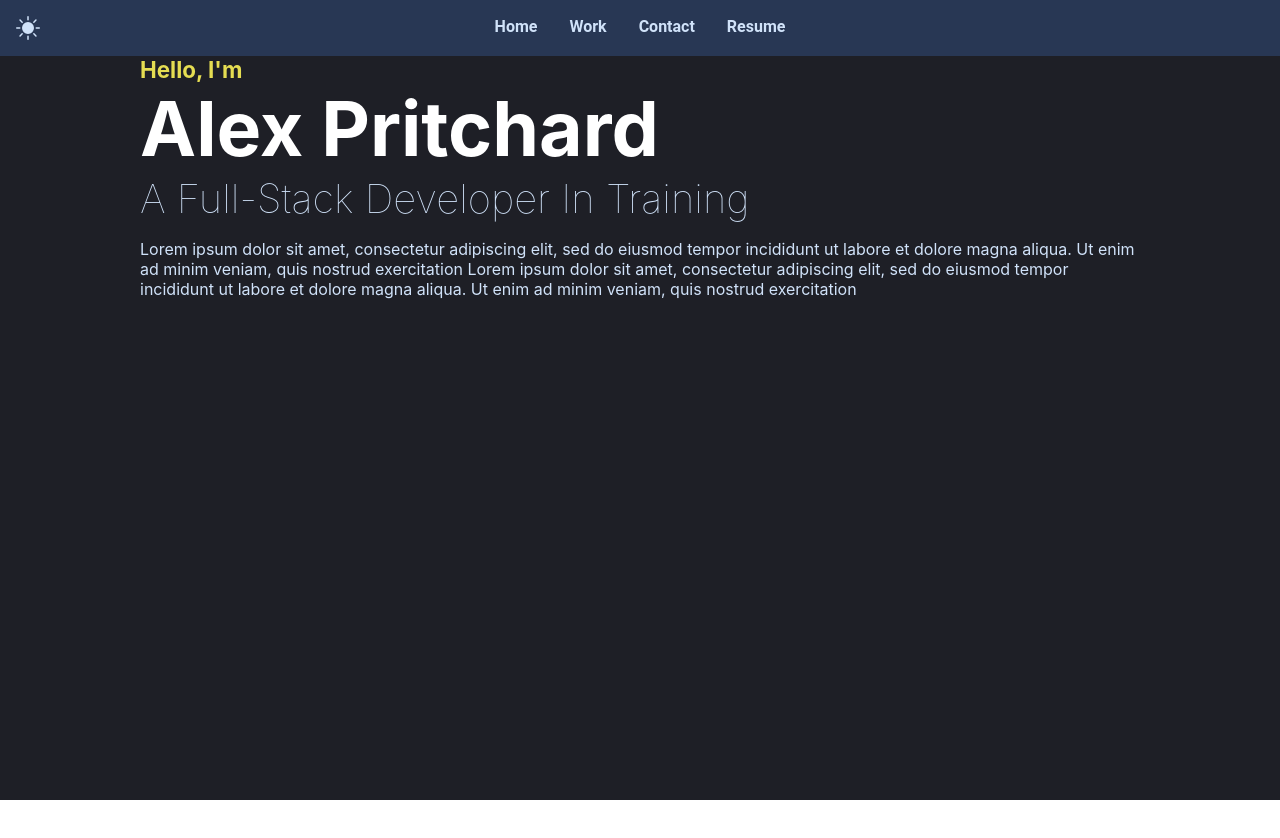
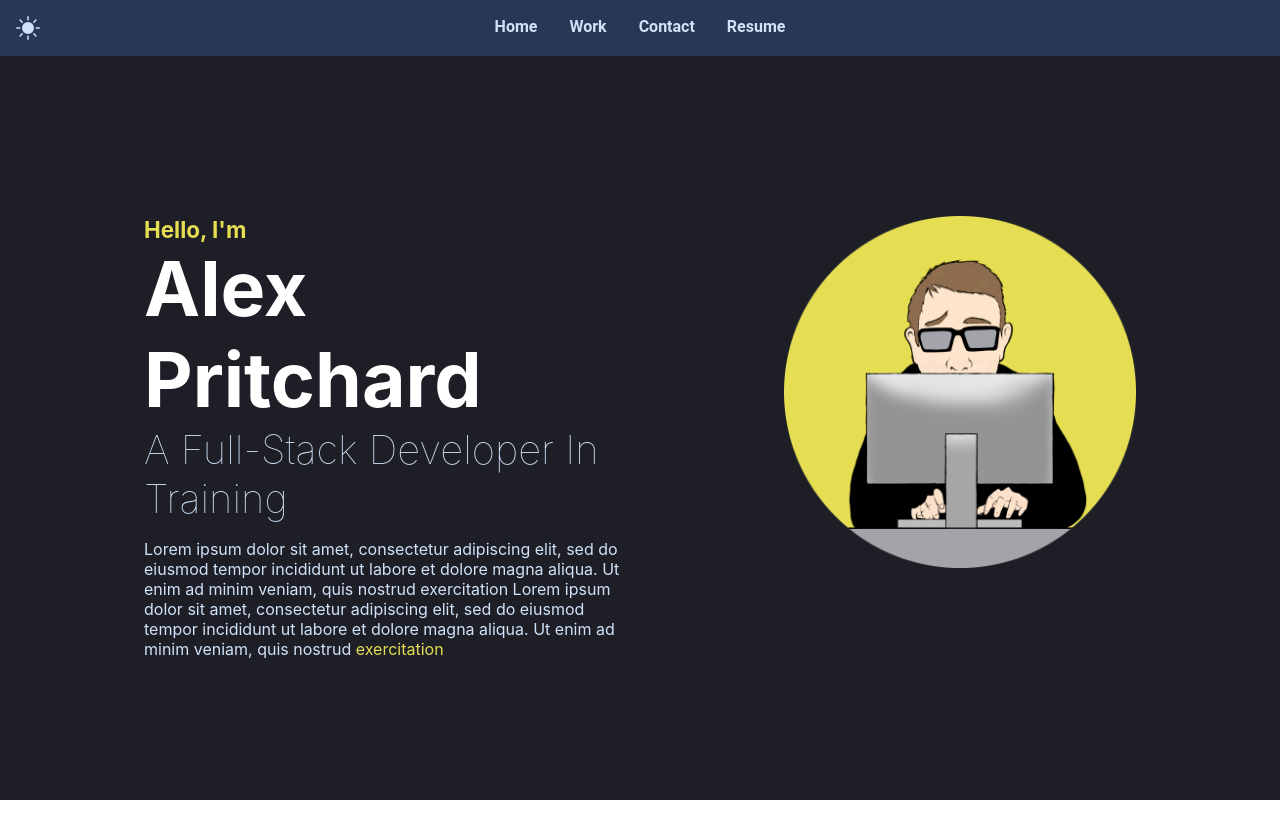
Before and after one commit to alexbeet81/portfolio, a React (Create React App) app: page / in a window 1280 px wide. Shown: the top 838 px of the page. Built offline with nearby package versions, Linux system fonts and the light colour scheme.

Commit message:
added grid to hero container;

```diff
--- a/src/App.module.css
+++ b/src/App.module.css
@@ -12,8 +12,28 @@
 }
 
 .mainContainer {
+  box-sizing: border-box;
   margin: 0 auto;
   width: 100%;
   max-width: 100rem;
   min-height: 100vh;
+  padding: 0 9rem;
 }
+
+@media (max-width: 1080px) {
+  .mainContainer {
+    padding: 0 6rem;
+  }
+}
+
+@media (max-width: 720px) {
+  .mainContainer {
+    padding: 0 3rem;
+  }
+}
+
+@media (max-width: 480px) {
+  .mainContainer {
+    padding: 0 1rem;
+  }
+}
--- a/src/Components/Hero.js
+++ b/src/Components/Hero.js
@@ -1,9 +1,19 @@
+import { useContext } from "react";
+
 import classes from "./Hero.module.css";
 import heroDark from '../images/hero-dark.png';
+import heroLight from '../images/hero-light.png';
+import DarkLightContext from "../store/dark-light-context";
 
 const Hero = () => {
+  const darkLightCtx = useContext(DarkLightContext)
+  const isDarkMode = darkLightCtx.isDarkMode;
+
+  const heroImg = isDarkMode ? heroDark : heroLight;
+  const heroSectionClasses = isDarkMode ? classes.heroSectionDarkMode : classes.heroSectionLightMode;
+
   return (
-    <section className={classes.heroSection}>
+    <section className={`${classes.heroSection} ${heroSectionClasses}`}>
       <div>
         <h1>Hello, I'm</h1>
         <h2>Alex Pritchard</h2>
@@ -14,11 +24,11 @@ const Hero = () => {
           minim veniam, quis nostrud exercitation Lorem ipsum dolor sit amet,
           consectetur adipiscing elit, sed do eiusmod tempor incididunt ut
           labore et dolore magna aliqua. Ut enim ad minim veniam, quis nostrud
-          exercitation
+          <a href="#"> exercitation</a>
         </p>
       </div>
-      <div>
-        {/* <img src={heroDark} alt="hero-image"></img> */}
+      <div className={classes.image}>
+        <img src={heroImg} alt="hero-image"></img>
       </div>
     </section>
   );
--- a/src/Components/Hero.module.css
+++ b/src/Components/Hero.module.css
@@ -1,30 +1,84 @@
 .heroSection {
   margin: 0 auto;
   max-width: 62.5rem;
+  display: grid;
+  grid-gap: 1rem;
+  grid-template-columns: repeat(2, 1fr);
+  margin-top: 10rem;
+}
+
+.heroSection a {
+  text-decoration: none;
+}
+
+.heroSectionDarkMode a {
+  color: var(--dark-highlight);
+}
+
+.heroSectionLightMode a {
+  color: var(--light-highlight);
+}
+
+.heroSection img {
+  height: 22rem;
+}
+
+.image {
+  justify-self: end;
 }
 
 .heroSection h1 {
-  color: var(--dark-highlight);
   font-weight: medium;
   font-size: 1.4rem;
   margin: 0;
 }
 
+.heroSectionDarkMode h1 {
+  color: var(--dark-highlight);
+}
+
+.heroSectionLightMode h1 {
+  color: var(--light-highlight);
+}
+
 .heroSection h2 {
-  color: var(--dark-text-one);
-  font-size: 4.7rem;
+  font-size: clamp(2.7rem, 6vw + 1rem, 4.7rem);
   font-weight: bold;
   margin: 0;
 }
 
+.heroSectionDarkMode h2 {
+  color: var(--dark-text-one);
+}
+
+.heroSectionLightMode h2 {
+  color: var(--light-text-one);
+}
+
 .heroSection h3 {
-  color: var(--dark-text-two);
   font-size: 2.5rem;
+  font-size: clamp(0.5rem, 3vw + 1rem, 2.5rem);
   font-weight: lighter;
   margin: 0;
 }
 
+.heroSectionDarkMode h3 {
+  color: var(--dark-text-two);
+}
+
+.heroSectionLightMode h3 {
+  color: var(--light-text-two);
+}
+
 .heroSection p {
+  font-size: 1rem;
+  max-width: 50rem;
+}
+
+.heroSectionDarkMode p {
   color: var(--dark-text-two);
-  font-size: 1rem;
 }
+
+.heroSectionLightMode p {
+  color: var(--light-text-two);
+}
```
